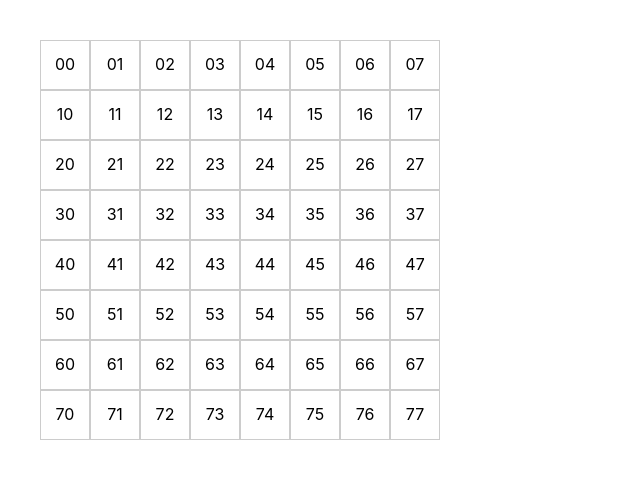
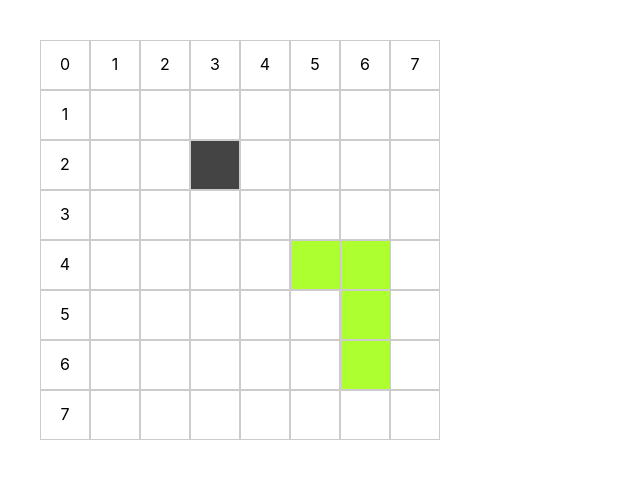
Before and after one commit to alundiak/react-snake, a React (Create React App) app: page / in a window 1280 px wide. Shown: the top 478 px of the page, without its empty margins (0-640 px from the left). Built offline with nearby package versions, Linux system fonts and the light colour scheme.

Commit message:
Target point and Snake with tail rendered.

```diff
--- /dev/null
+++ b/src/components/Axis.tsx
@@ -0,0 +1,5 @@
+import React from 'react';
+
+export function Axis({ }: any) {
+    return <div>TODO</div>
+}
--- a/src/components/Board.tsx
+++ b/src/components/Board.tsx
@@ -5,7 +5,7 @@ import './board.css';
 const initialBoardState = {
     boardSize: [8, 8],
     targetPoint: [2, 3], // x y
-    snake: [[4, 5]], // when snake size increased, new sub-array will be injected/pushed OR removed/extracted when needed.
+    snake: [[4, 5], [4, 6], [5, 6], [6, 6]], // when snake size increased, new sub-array will be injected/pushed OR removed/extracted when needed.
     started: false,
     finished: false,
     conflict: false,
@@ -51,10 +51,35 @@ export function Board({ children }: PropsWithChildren<any>) {
     const matrix = Array(width).fill(null).map(el => Array(height).fill(0));
     console.log(matrix);
 
+    const isTarget = (i: number, j: number) => {
+        if (i === boardState.targetPoint[0] && j === boardState.targetPoint[1]) {
+            return 'target';
+        } else {
+            return '';
+        }
+    }
+
+    const isSnake = (i: number, j: number) => {
+        const [snakeBegin, ...restOfSnake] = boardState.snake;
+
+        const hasBegin = i === snakeBegin[0] && j === snakeBegin[1];
+        const hasTail = restOfSnake.some((el: any) => {
+            return i === el[0] && j === el[1];
+        });
+
+        if (hasBegin || hasTail) {
+            return 'snake';
+        } else {
+            return '';
+        }
+    }
+
     const boardCore = [];
+
     for (let i = 0; i < width; i++) {
         for (let j = 0; j < height; j++) {
-            boardCore.push(<Point className={''} key={`cell-x[${i}]-y[${j}]`}>{i}{j}</Point>);
+            const className = `${isTarget(i, j)} ${isSnake(i, j)}`;
+            boardCore.push(<Point className={className} key={`cell-x[${j}]-y[${i}]`}>{applyAxis(i, j)}</Point>);
         }
     }
     return (
@@ -66,3 +91,17 @@ export function Board({ children }: PropsWithChildren<any>) {
         </>
     );
 }
+
+function applyAxis(i: number, j: number) {
+    let index: any = 0;
+    if (i === 0) {
+        index = j;
+    } else {
+        if (j === 0) {
+            index = i;
+        } else {
+            index = '';
+        }
+    }
+    return index;
+}
--- a/src/components/Point.tsx
+++ b/src/components/Point.tsx
@@ -1,5 +1,5 @@
-import React from 'react';
+// import React from 'react';
 
-export function Point({ x1, y1, blink, children }: any) {
-  return <div className={`point ${blink ? 'blink' : ''}`}>{children}</div>
+export function Point({ x1, y1, className, children }: any) {
+	return <div className={`point ${className}`}>{children}</div>
 }
```
Also changed, not shown: 1 other file (tests, documents, lock files or other folders).
